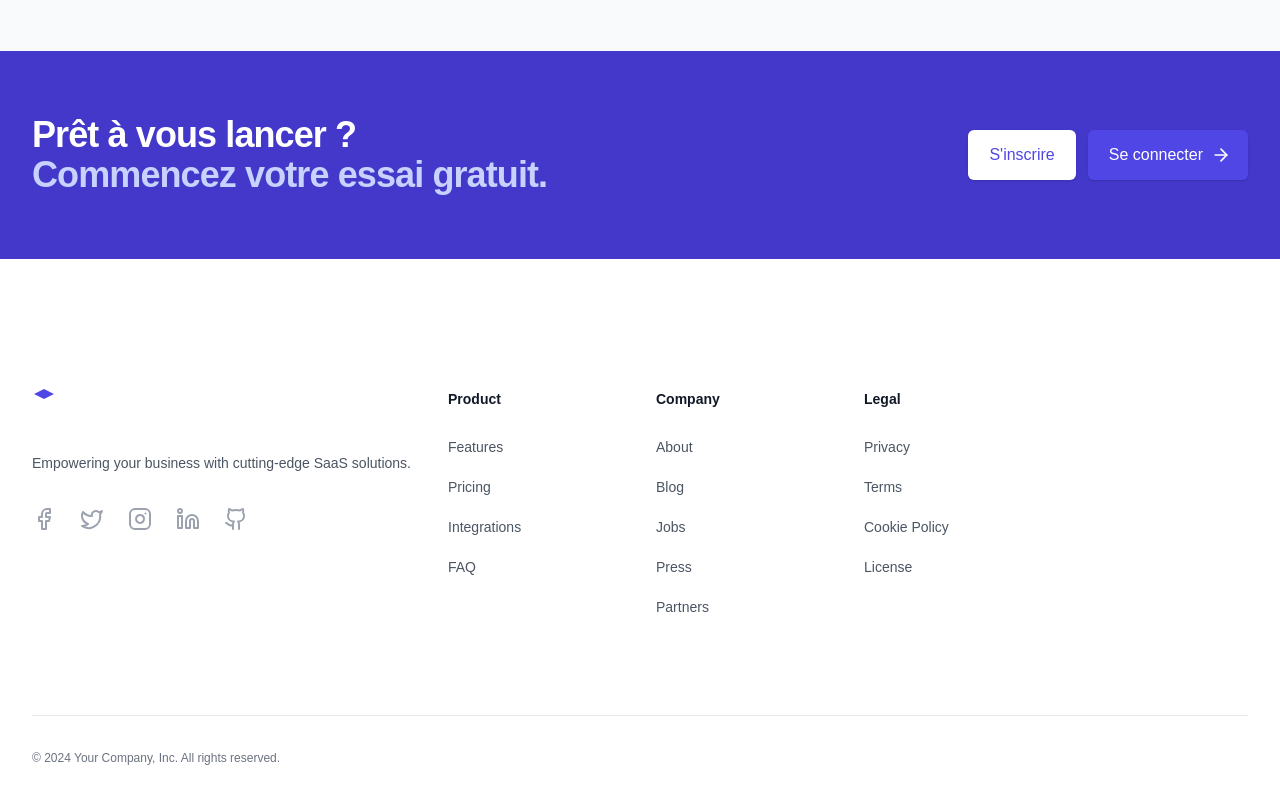
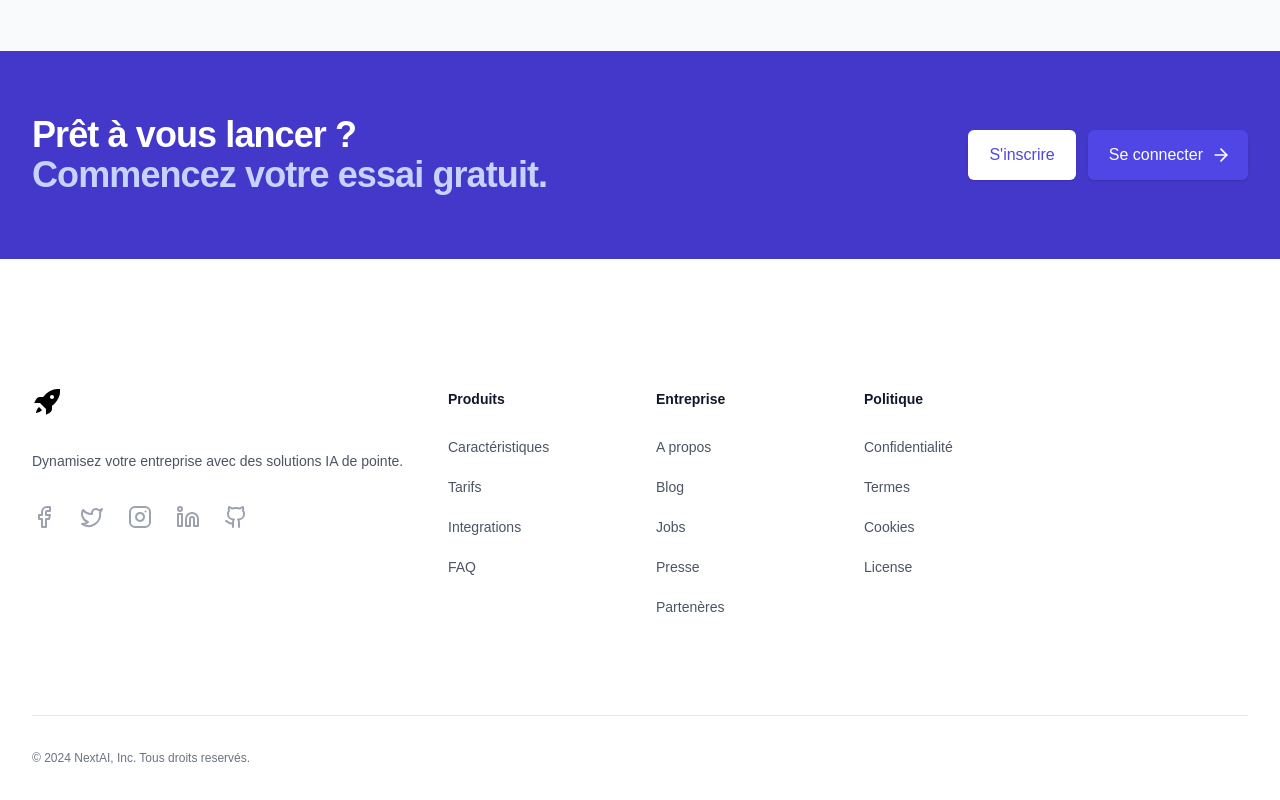
Before and after one commit to Osiris8/nextai, a Next.js app: page / in a window 1280 px wide. Shown: the part 3521-4321 px from the top of the page. Built offline with nearby package versions, Linux system fonts and the light colour scheme.

Commit message:
update Footer

```diff
--- a/components/Footer.tsx
+++ b/components/Footer.tsx
@@ -5,22 +5,22 @@ import { Facebook, Twitter, Instagram, Linkedin, Github } from "lucide-react";
 
 const navigation = {
   product: [
-    { name: "Features", href: "#" },
-    { name: "Pricing", href: "#" },
+    { name: "Caractéristiques", href: "#" },
+    { name: "Tarifs", href: "#" },
     { name: "Integrations", href: "#" },
     { name: "FAQ", href: "#" },
   ],
   company: [
-    { name: "About", href: "#" },
+    { name: "A propos", href: "#" },
     { name: "Blog", href: "#" },
     { name: "Jobs", href: "#" },
-    { name: "Press", href: "#" },
-    { name: "Partners", href: "#" },
+    { name: "Presse", href: "#" },
+    { name: "Partenères", href: "#" },
   ],
   legal: [
-    { name: "Privacy", href: "#" },
-    { name: "Terms", href: "#" },
-    { name: "Cookie Policy", href: "#" },
+    { name: "Confidentialité", href: "#" },
+    { name: "Termes", href: "#" },
+    { name: "Cookies", href: "#" },
     { name: "License", href: "#" },
   ],
   social: [
@@ -46,12 +46,22 @@ export function Footer() {
           <div className="space-y-8">
             <Link href="/" className="text-indigo-600 dark:text-indigo-400">
               <span className="sr-only">Your Company</span>
-              <svg className="h-8 w-auto" viewBox="0 24" fill="currentColor">
-                <path d="M12 2L2 7l10 5 10-5-10-5zM2 17l10 10-5M2 12l10 10-5"></path>
+              <svg
+                width="30"
+                height="30px"
+                viewBox="0 0 15 15"
+                version="1.1"
+                id="rocket"
+                xmlns="http://www.w3.org/2000/svg"
+              >
+                <path
+                  id="path7143"
+                  d="M12.5547,1c-2.1441,0-5.0211,1.471-6.9531,4H4&#xA;&#x9;C2.8427,5,2.1794,5.8638,1.7227,6.7773L1.1113,8h1.4434H4l1.5,1.5L7,11v1.4453v1.4434l1.2227-0.6113&#xA;&#x9;C9.1362,12.8206,10,12.1573,10,11V9.3984c2.529-1.932,4-4.809,4-6.9531V1H12.5547z M10,4c0.5523,0,1,0.4477,1,1l0,0&#xA;&#x9;c0,0.5523-0.4477,1-1,1l0,0C9.4477,6,9,5.5523,9,5v0C9,4.4477,9.4477,4,10,4L10,4z M3.5,10L3,10.5C2.2778,11.2222,2,13,2,13&#xA;&#x9;s1.698-0.198,2.5-1L5,11.5L3.5,10z"
+                />
               </svg>
             </Link>
             <p className="text-sm leading-6 text-gray-600 dark:text-gray-400">
-              Empowering your business with cutting-edge SaaS solutions.
+              Dynamisez votre entreprise avec des solutions IA de pointe.
             </p>
             <div className="flex space-x-6">
               {navigation.social.map((item) => (
@@ -70,7 +80,7 @@ export function Footer() {
             <div className="md:grid md:grid-cols-2 md:gap-8">
               <div>
                 <h3 className="text-sm font-semibold leading-6 text-gray-900 dark:text-white">
-                  Product
+                  Produits
                 </h3>
                 <ul role="list" className="mt-6 space-y-4">
                   {navigation.product.map((item) => (
@@ -87,7 +97,7 @@ export function Footer() {
               </div>
               <div className="mt-10 md:mt-0">
                 <h3 className="text-sm font-semibold leading-6 text-gray-900 dark:text-white">
-                  Company
+                  Entreprise
                 </h3>
                 <ul role="list" className="mt-6 space-y-4">
                   {navigation.company.map((item) => (
@@ -106,7 +116,7 @@ export function Footer() {
             <div className="md:grid md:grid-cols-2 md:gap-8">
               <div>
                 <h3 className="text-sm font-semibold leading-6 text-gray-900 dark:text-white">
-                  Legal
+                  Politique
                 </h3>
                 <ul role="list" className="mt-6 space-y-4">
                   {navigation.legal.map((item) => (
@@ -126,8 +136,7 @@ export function Footer() {
         </div>
         <div className="mt-16 border-t border-gray-900/10 dark:border-gray-100/10 pt-8 sm:mt-20 lg:mt-24">
           <p className="text-xs leading-5 text-gray-500 dark:text-gray-400">
-            &copy; {new Date().getFullYear()} Your Company, Inc. All rights
-            reserved.
+            &copy; {new Date().getFullYear()} NextAI, Inc. Tous droits reservés.
           </p>
         </div>
       </div>
```
